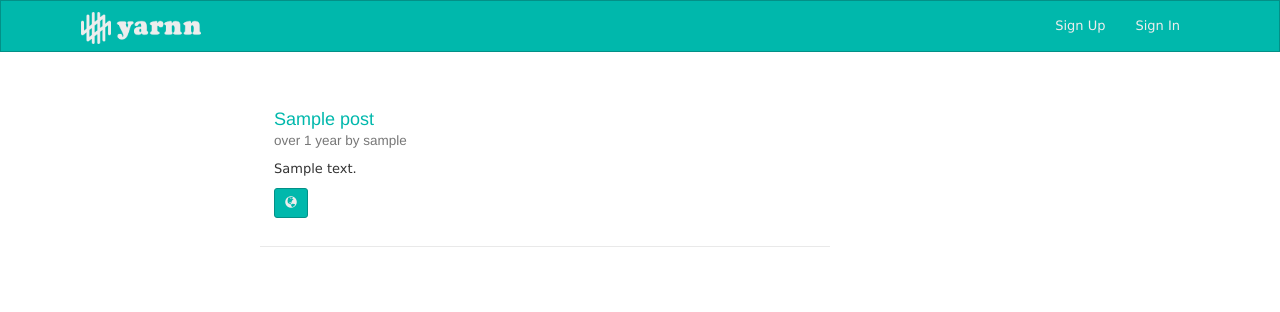
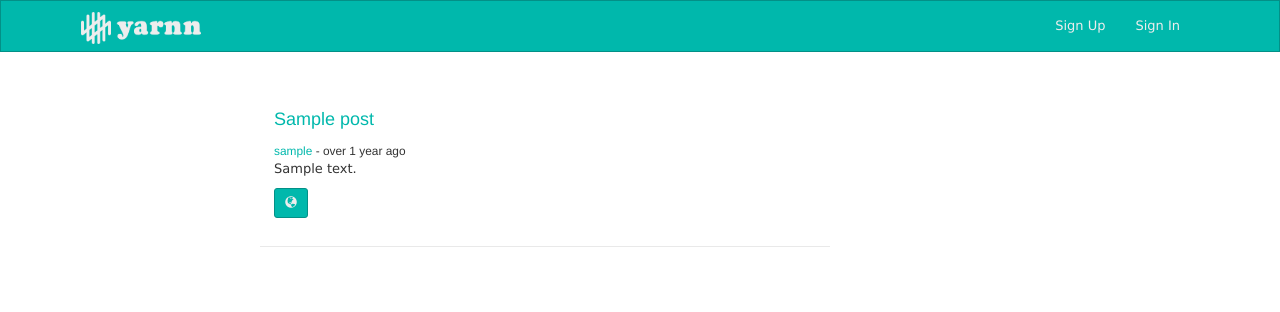
Before and after one commit to ddonche/yarnn, a Rails app: page /posts in a window 1280 px wide. Shown: the top 312 px of the page. Run offline with Rails 7, Linux system fonts and the light colour scheme; tables that the repository leaves empty hold one stand-in row (values such as "Sample post"); style sheets or scripts are compiled from the project's sources; some libraries are stand-ins or nearby versions.

Commit message:
added link to user on post index and show pages

```diff
--- a/app/controllers/posts_controller.rb
+++ b/app/controllers/posts_controller.rb
@@ -5,7 +5,7 @@ class PostsController < ApplicationController
   # GET /posts
   # GET /posts.json
   def index
-    @posts = Post.all
+    @posts = Post.all.order('created_at DESC')
   end
 
   # GET /posts/1
--- a/app/views/posts/index.html.erb
+++ b/app/views/posts/index.html.erb
@@ -1,9 +1,8 @@
 <% @posts.each do |post| %>
   <div class="link row clearfix">
       <h4>
-        <%= link_to post.title, post %><br>
-        <small class="author"><%= time_ago_in_words(post.created_at) %> by <%= post.user.username %></small>
-      </h4>
+        <%= link_to post.title, post %>
+      </h4><small class="author"><%= link_to post.user.username, user_path(post.user) %> - <%= time_ago_in_words(post.created_at) %> ago</small>
 
       <p><%= post.content %></p>
 
--- a/app/views/posts/show.html.erb
+++ b/app/views/posts/show.html.erb
@@ -1,5 +1,5 @@
 <div class="page-header">
-  <h4><a href="<%= @post.url %>"><%= @post.title %></a><br> <small><%= time_ago_in_words(@post.created_at) %> by <%= @post.user.username %></small></h4>
+  <h4><a href="<%= @post.url %>"><%= @post.title %></a><br> <small class="author"><%= link_to @post.user.username, user_path(@post.user) %> - <%= time_ago_in_words(@post.created_at) %> ago</small></h4>
 </div>
 
 <div class="main-content">
--- a/config/routes.rb
+++ b/config/routes.rb
@@ -1,6 +1,7 @@
 Rails.application.routes.draw do
   devise_for :users
   resources :posts
+  resources :users
   get 'static_pages/home'
   get 'static_pages/help'
 
```
